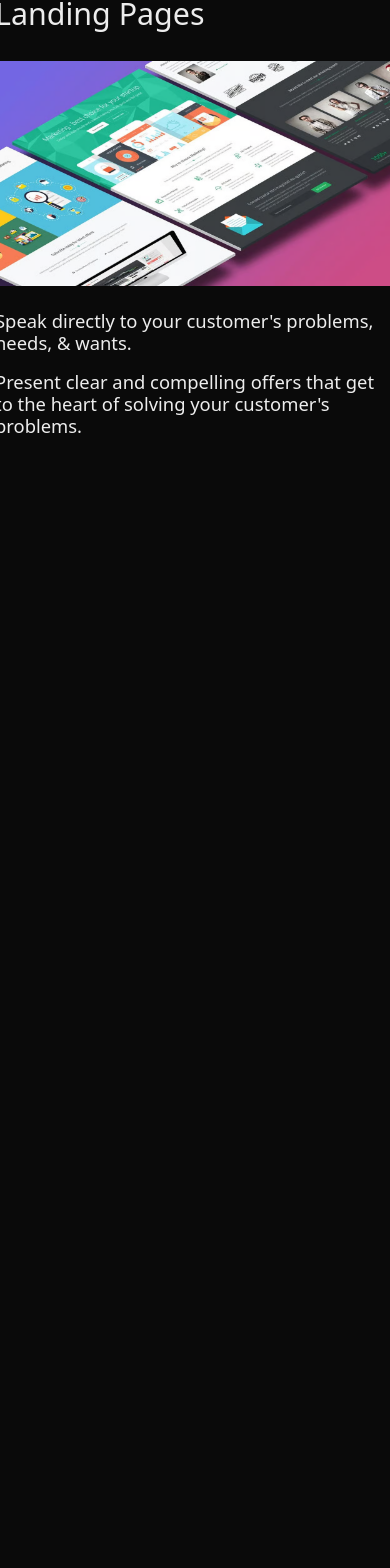
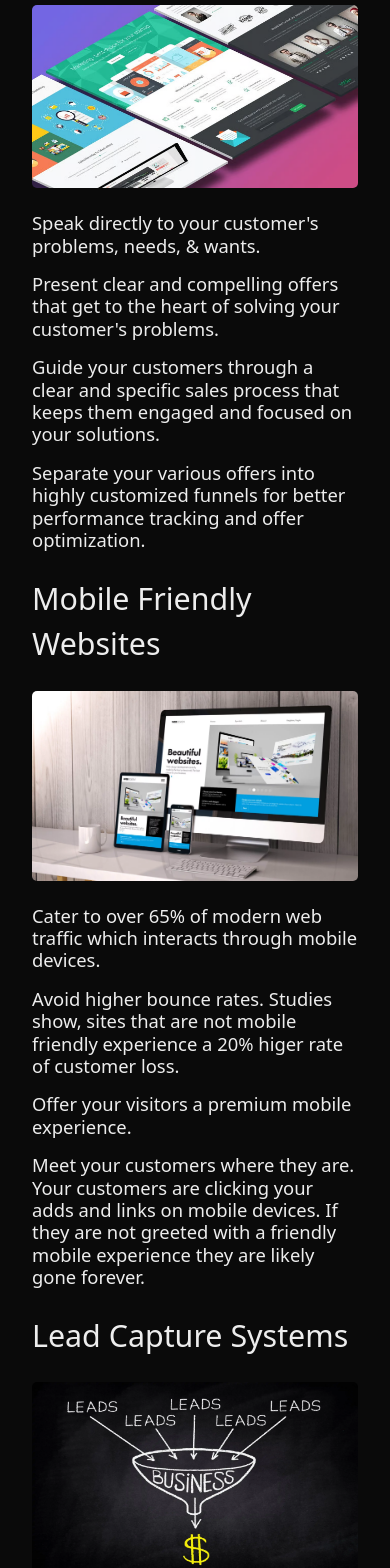
Before and after one commit to PRivers251/pathfinder-digital-solutions, a Next.js app: page /pages/home in a window 390 px wide. Shown: the part 1136-2704 px from the top of the page. Before the commit the page ends 1767 px from the top, so only its background shows below. Built offline with nearby package versions, Linux system fonts and the light colour scheme.

Commit message:
Completed Services/Problem section.

```diff
--- a/src/app/pages/home/components/services-section/components/Card.tsx.module.css
+++ b/src/app/pages/home/components/services-section/components/Card.tsx.module.css
@@ -1,9 +1,11 @@
 
 
 .card {
-    height: 40rem;
+    min-height: 40rem;
     width: 25rem;
+    max-width: 100%;
     margin-block: 2rem;
+    margin-inline: .75rem;
     border-radius: 10px;
     display: flex;
     flex-direction: column;
@@ -17,6 +19,7 @@
 
 .card_image {
     width: 100%;
+    max-height: 12rem;
     margin-top: 1.5rem;
     margin-bottom: 0.5rem;
     border-radius: 5px;
@@ -29,3 +32,16 @@
 .card_content p {
     margin-block: 1rem;
 }
+
+@media (max-width: 500px) {
+    .card {
+        margin-block: 0rem;
+        margin-inline: 0rem;
+        padding-block: 0rem;
+        padding-top: 0.5rem;
+    }
+
+    .card_content {
+        margin-block: 0rem;
+    }
+}
--- a/src/app/pages/home/components/services-section/services.tsx
+++ b/src/app/pages/home/components/services-section/services.tsx
@@ -18,8 +18,41 @@ export default function Services(){
                 <CardContent>
                     <p>Speak directly to your customer's problems, needs, & wants.</p>
                     <p>Present clear and compelling offers that get to the heart of solving your customer's problems.</p>
+                    <p>Guide your customers through a clear and specific sales process that keeps them engaged and focused on your solutions.</p>
+                    <p>Separate your various offers into highly customized funnels for better performance tracking and offer optimization.</p>
                 </CardContent>
+            </Card>
 
+            <Card>
+                <CardTitle>
+                    Mobile Friendly Websites
+                </CardTitle>
+                <CardImage
+                    src="/images/mobile_friendly.png"
+                />
+
+                <CardContent>
+                    <p>Cater to over 65% of modern web traffic which interacts through mobile devices.</p>
+                    <p>Avoid higher bounce rates. Studies show, sites that are not mobile friendly experience a 20% higer rate of customer loss.</p>
+                    <p>Offer your visitors a premium mobile experience.</p>
+                    <p>Meet your customers where they are. Your customers are clicking your adds and links on mobile devices. If they are not greeted with a friendly mobile experience they are likely gone forever.</p>
+                </CardContent>
+            </Card>
+
+            <Card>
+                <CardTitle>
+                    Lead Capture Systems
+                </CardTitle>
+                <CardImage
+                    src="/images/lead_capture.png"
+                />
+
+                <CardContent>
+                    <p>Capture information to stay in touch with your customers and build valuable relationships with them.</p>
+                    <p>Give your customers and visitors the opportunity to tell you how you can best serve them.</p>
+                    <p>Never wonder where your next customer will come from. Have an ever growing list of high quality prospects who are interested in your solution.</p>
+                    <p>Have a clear and dedicated plan for every customer that enters your funnel.</p>
+                </CardContent>
             </Card>
         </section>
     )
--- a/src/app/pages/home/components/services-section/services.tsx.module.css
+++ b/src/app/pages/home/components/services-section/services.tsx.module.css
@@ -2,11 +2,11 @@
 .services_section {
     display: flex;
     justify-content: center;
-    align-items: center;
 }
 
 @media (max-width: 500px) {
     .services_section {
         flex-direction: column;
+        align-items: center;
     }
 }
```
Also changed, not shown: public/images/lead_capture.png (added), public/images/mobile_friendly.png (added).
